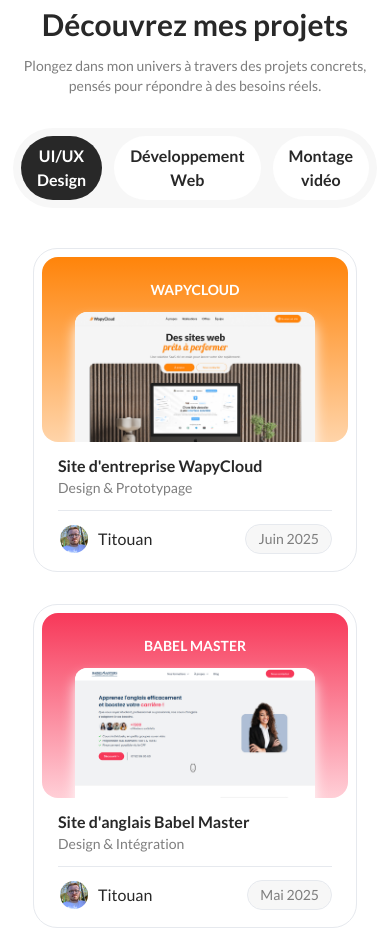
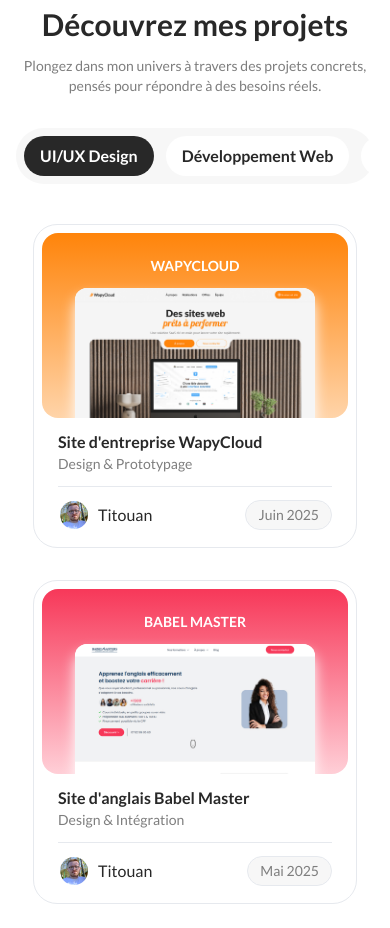
Before and after one commit to ElenaFerreira/portfolio-titouan, a Next.js app: page / in a window 390 px wide. Shown: the part 960-1888 px from the top of the page. Built offline with nearby package versions, Linux system fonts and the light colour scheme.

Commit message:
responsive: project card

```diff
--- a/app/components/project/Project.tsx
+++ b/app/components/project/Project.tsx
@@ -58,7 +58,8 @@
       </p>
 
       {/* Filtres */}
-      <div className="flex items-center mt-8 gap-3 rounded-full bg-gray-lighter p-2">
+      <div className="mt-8 max-w-full rounded-full bg-gray-lighter p-2 overflow-x-auto scrollbar-hide">
+        <div className="flex items-center gap-3 w-max">
           {FILTERS.map((filter) => {
             const isActive = filter.id === activeFilter;
 
@@ -67,7 +68,7 @@
                 key={filter.id}
                 type="button"
                 onClick={() => setActiveFilter(filter.id)}
-              className={`rounded-full px-4 py-2 text-md font-semibold transition ${
+                className={`rounded-full px-4 py-2 text-md font-semibold transition whitespace-nowrap ${
                   isActive ? "bg-dark text-white" : "bg-white text-dark hover:bg-white/70"
                 }`}
               >
@@ -75,6 +76,7 @@
               </button>
             );
           })}
+        </div>
       </div>
 
       <div className="mt-10 flex flex-wrap justify-center gap-8 max-w-[1040px] min-h-[680px] mx-auto">
--- a/app/components/project/ProjectModal.tsx
+++ b/app/components/project/ProjectModal.tsx
@@ -67,16 +67,19 @@
             <X className="size-8" />
           </button>
 
-          <div className="text-left">
+          <div className="text-left pr-10">
             <h2 id="project-modal-title" className="text-2xl font-bold text-dark">
               {title}
             </h2>
             <p className="text-md font-medium text-gray">{description}</p>
           </div>
 
-          <div className="mt-8 rounded-3xl px-20 pt-16" style={gradientStyle}>
-            <div className="relative mx-auto h-[350px] max-w-[640px] overflow-hidden rounded-t-3xl drop-shadow-xl drop-shadow-white">
-              <Image src={coverSrc} alt={coverAlt} fill className="object-cover" />
+          <div
+            className="mt-8 flex flex-col items-center justify-end rounded-2xl md:rounded-3xl h-[190px] md:h-auto md:px-20 md:pt-16"
+            style={gradientStyle}
+          >
+            <div className="relative mt-3 md:mt-0 h-[150px] w-60 md:h-[350px] md:w-full md:max-w-[640px] overflow-hidden rounded-t-xl md:rounded-t-3xl drop-shadow-xl drop-shadow-white">
+              <Image src={coverSrc} alt={coverAlt} fill className="object-cover object-top" />
             </div>
           </div>
 
--- a/app/globals.css
+++ b/app/globals.css
@@ -192,3 +192,13 @@
 .animate-spin-slow {
   animation: spin-slow 10s linear infinite;
 }
+
+/* Hide scrollbar but keep scroll functionality */
+.scrollbar-hide {
+  -ms-overflow-style: none; /* IE and Edge */
+  scrollbar-width: none; /* Firefox */
+}
+
+.scrollbar-hide::-webkit-scrollbar {
+  display: none; /* Chrome, Safari, Opera */
+}
```
Lines whose indentation alone changed are shown as unchanged.
